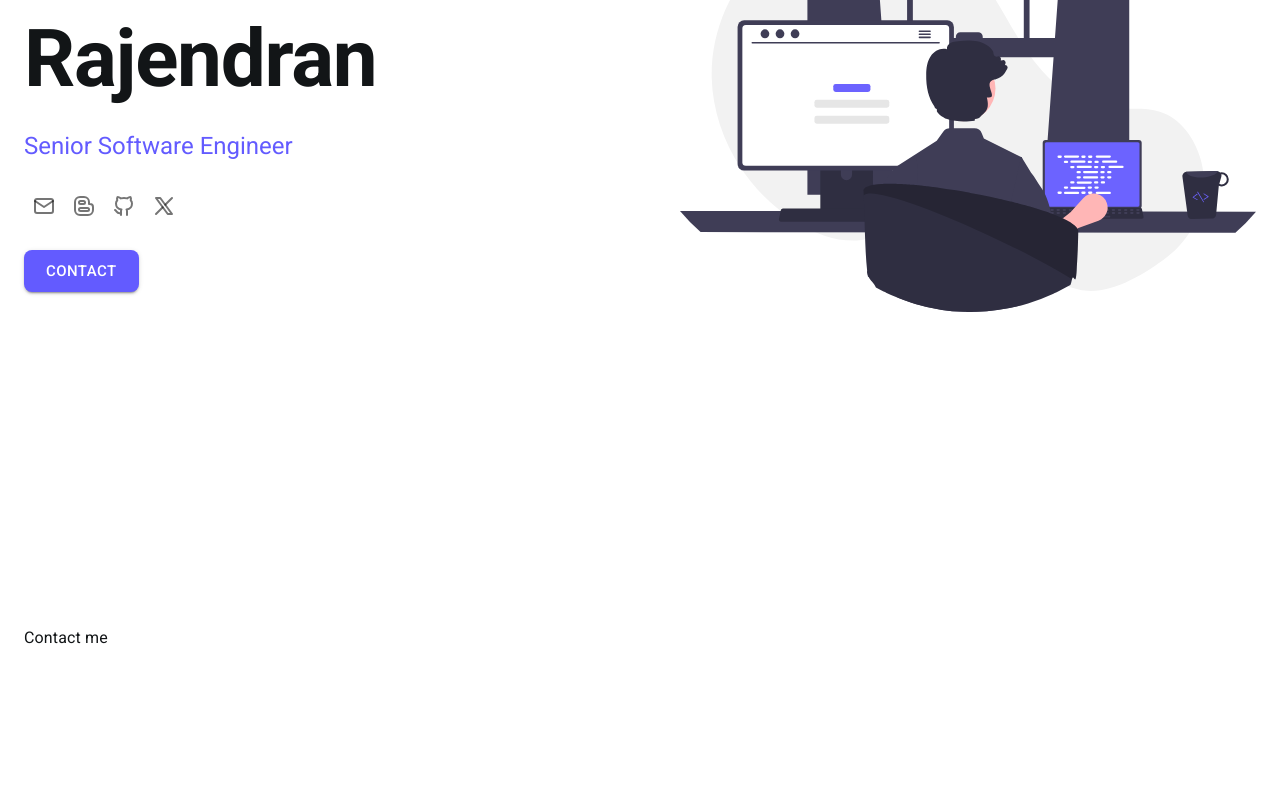
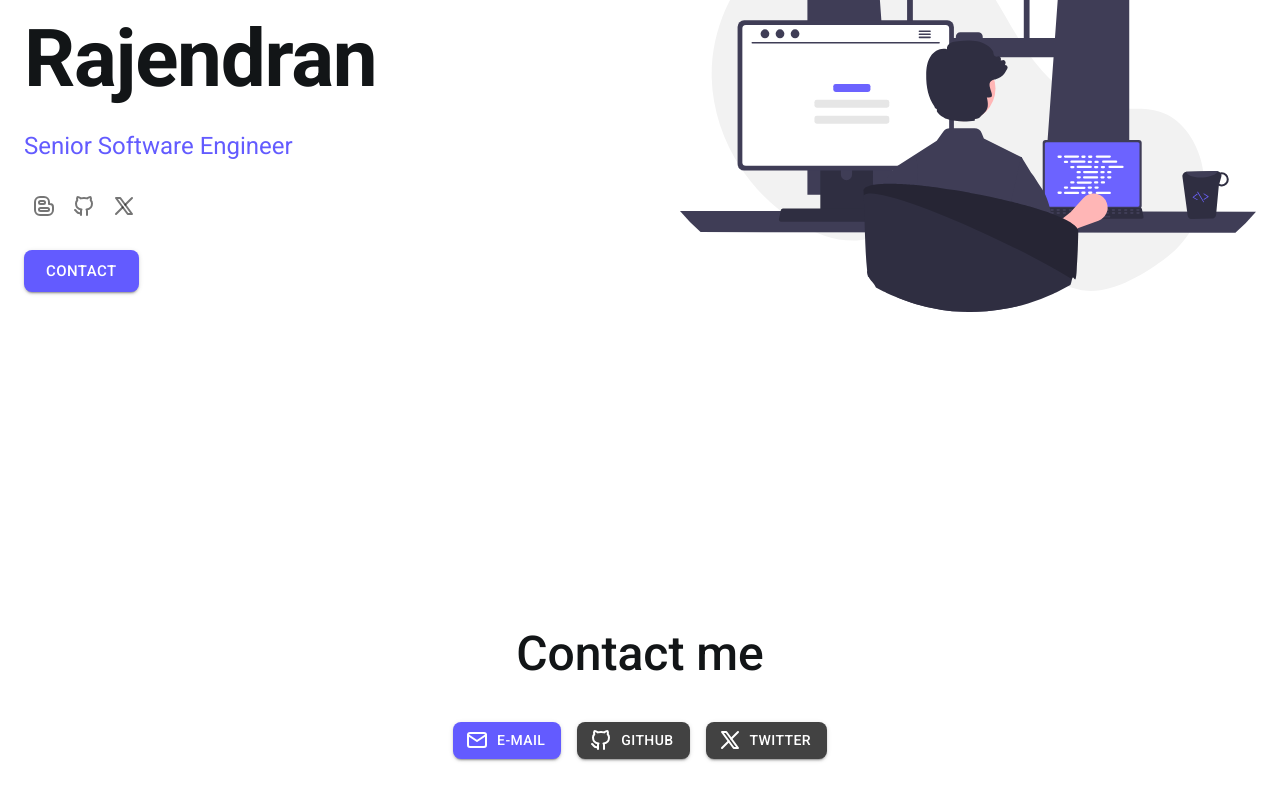
Before and after one commit to vinothvkr/vinothvkr.github.io, a React (Vite) app: page / in a window 1280 px wide. Shown: the part 342-1142 px from the top of the page. Built offline with nearby package versions, Linux system fonts and the light colour scheme.

Commit message:
add contact

```diff
--- a/src/sections/home/HomeContact.tsx
+++ b/src/sections/home/HomeContact.tsx
@@ -1,10 +1,37 @@
-import { Box, Container, Typography } from '@mui/material';
+import { Box, Button, Container, Stack, Typography, useTheme } from '@mui/material';
+import { IconBrandGithub, IconBrandX, IconMail } from '@tabler/icons-react';
 
 export default function HomeContact() {
+  const theme = useTheme();
   return (
     <Container id="contact" maxWidth="xl">
       <Box mt="10rem">
-        <Typography>Contact me</Typography>
+        <Typography fontWeight="500" textAlign="center" variant="h3">
+          Contact me
+        </Typography>
+        <Stack direction="row" justifyContent="center" mt={5} spacing={2}>
+          <Button variant="contained" startIcon={<IconMail />} href="mailto:vinothvkr@hotmail.com">
+            E-mail
+          </Button>
+          <Button
+            variant="contained"
+            startIcon={<IconBrandGithub />}
+            href="https://github.com/vinothvkr"
+            target="_blank"
+            sx={{ backgroundColor: theme.palette.grey[800] }}
+          >
+            Github
+          </Button>
+          <Button
+            variant="contained"
+            startIcon={<IconBrandX />}
+            href="https://twitter.com/_vinothvkr"
+            target="_blank"
+            sx={{ backgroundColor: theme.palette.grey[800] }}
+          >
+            Twitter
+          </Button>
+        </Stack>
       </Box>
     </Container>
   );
--- a/src/sections/home/HomeHero.tsx
+++ b/src/sections/home/HomeHero.tsx
@@ -11,7 +11,7 @@ import {
   Typography,
   useTheme,
 } from '@mui/material';
-import { IconBrandBlogger, IconBrandGithub, IconBrandX, IconMail } from '@tabler/icons-react';
+import { IconBrandBlogger, IconBrandGithub, IconBrandX } from '@tabler/icons-react';
 import { HashLink } from 'react-router-hash-link';
 
 export default function HomeHero() {
@@ -43,11 +43,6 @@ export default function HomeHero() {
                 </Typography>
               </Stack>
               <Stack direction="row" justifyContent={{ xs: 'center', md: 'inherit' }}>
-                <Tooltip title="Email">
-                  <IconButton href="mailto:vinothvkr@hotmail.com">
-                    <IconMail />
-                  </IconButton>
-                </Tooltip>
                 <Tooltip title="Blog">
                   <IconButton href="https://vinothvkr.com/blog" target="_blank">
                     <IconBrandBlogger />
```
